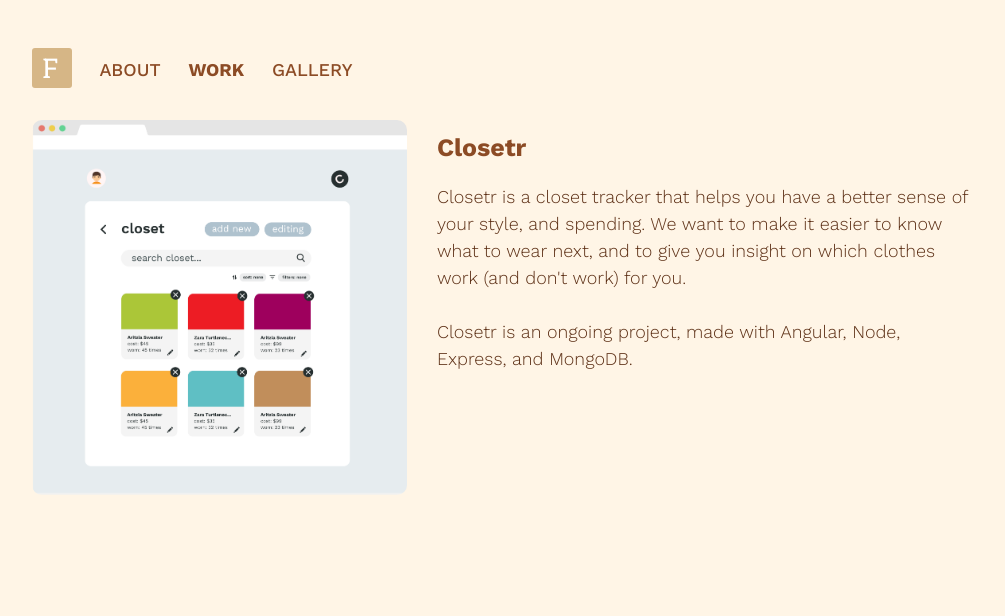
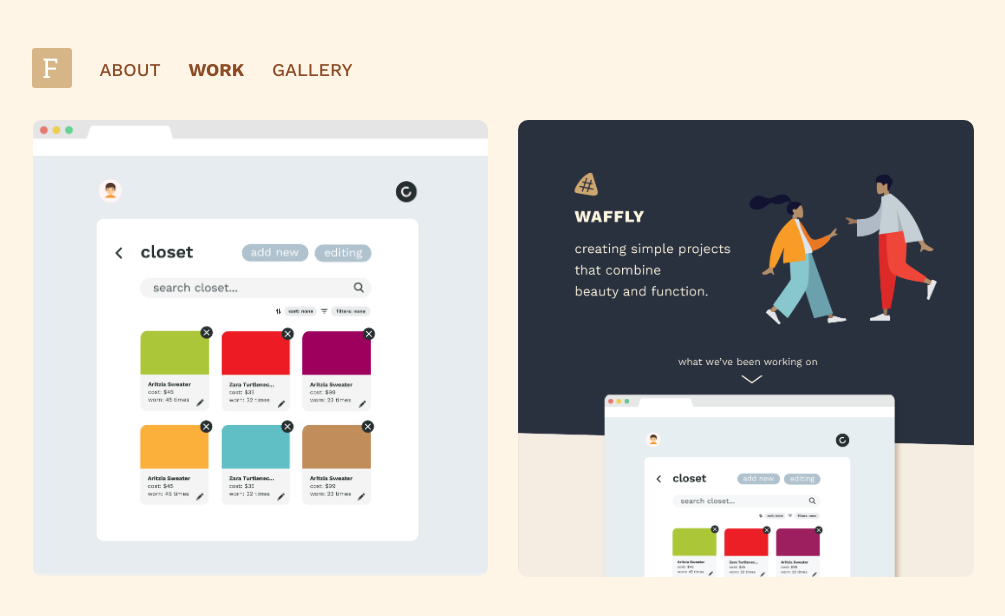
Before and after one commit to desslinga/personal-web, an Angular app: page /work in a window 1280 px wide. Shown: the top 616 px of the page, without its empty margins (137-1142 px from the left). Built offline with nearby package versions, Linux system fonts and the light colour scheme.

Commit message:
Added waffly to work section, removed descriptions.

```diff
--- a/src/app/work/work.component.html
+++ b/src/app/work/work.component.html
@@ -1,20 +1,17 @@
 <div class='container-fluid site-content' id='home-container'>
   <div class='row'>
-    <div class='col-12 col-lg-6 col-xl-5'>
+    <div class='col-12 col-lg-6'>
       <div class='work-about-img-container'>
-        <img src='./assets/images/work/closetr-showcase-img.png' class='work-about-img'/>
+        <a routerLink='/work/closetr'>
+          <img src='./assets/images/work/closetr-showcase-img.png' class='work-about-img'/>
+        </a>
       </div>
     </div>
-    <div class='col-12 col-lg-6 col-xl-7'>
-      <div class='work-about-txt-container'>
-        <h1><a routerLink='/work/closetr'>Closetr</a></h1>
-        <span>
-          Closetr is a closet tracker that helps you have a better sense of your style,
-          and spending. We want to make it easier to know what to wear next, and to give
-          you insight on which clothes work (and don't work) for you.
-          <br><br>
-          Closetr is an ongoing project, made with Angular, Node, Express, and MongoDB.
-        </span>
+    <div class='col-12 col-lg-6'>
+      <div class='work-about-img-container'>
+        <a href='http://fideslinga.com/waffly'>
+          <img src='./assets/images/work/waffly-showcase-img.png' class='work-about-img'/>
+        </a>
       </div>
     </div>
   </div>
```
Also changed, not shown: src/assets/images/work/waffly-showcase-img.png (added), 1 other file (tests, documents, lock files or other folders).
